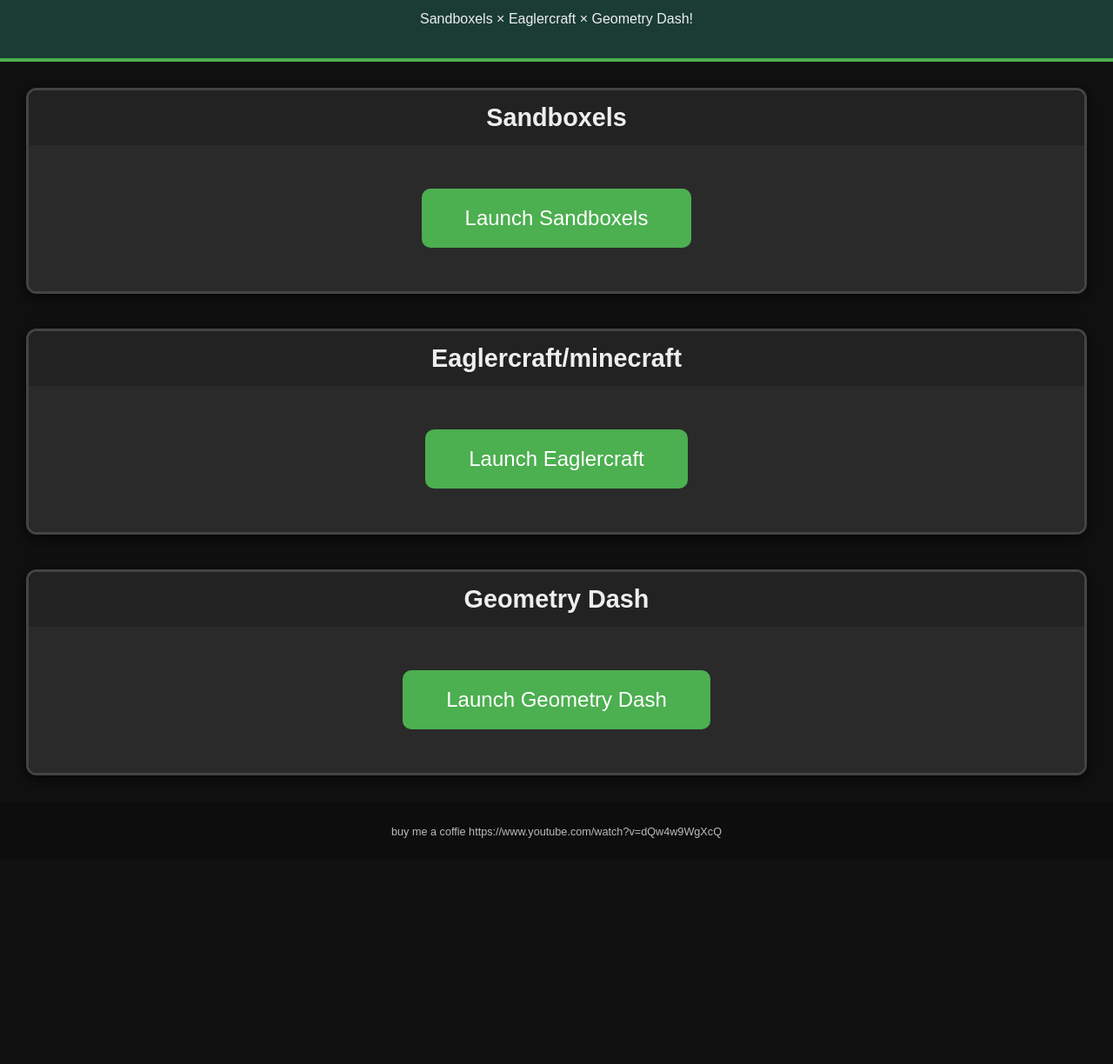
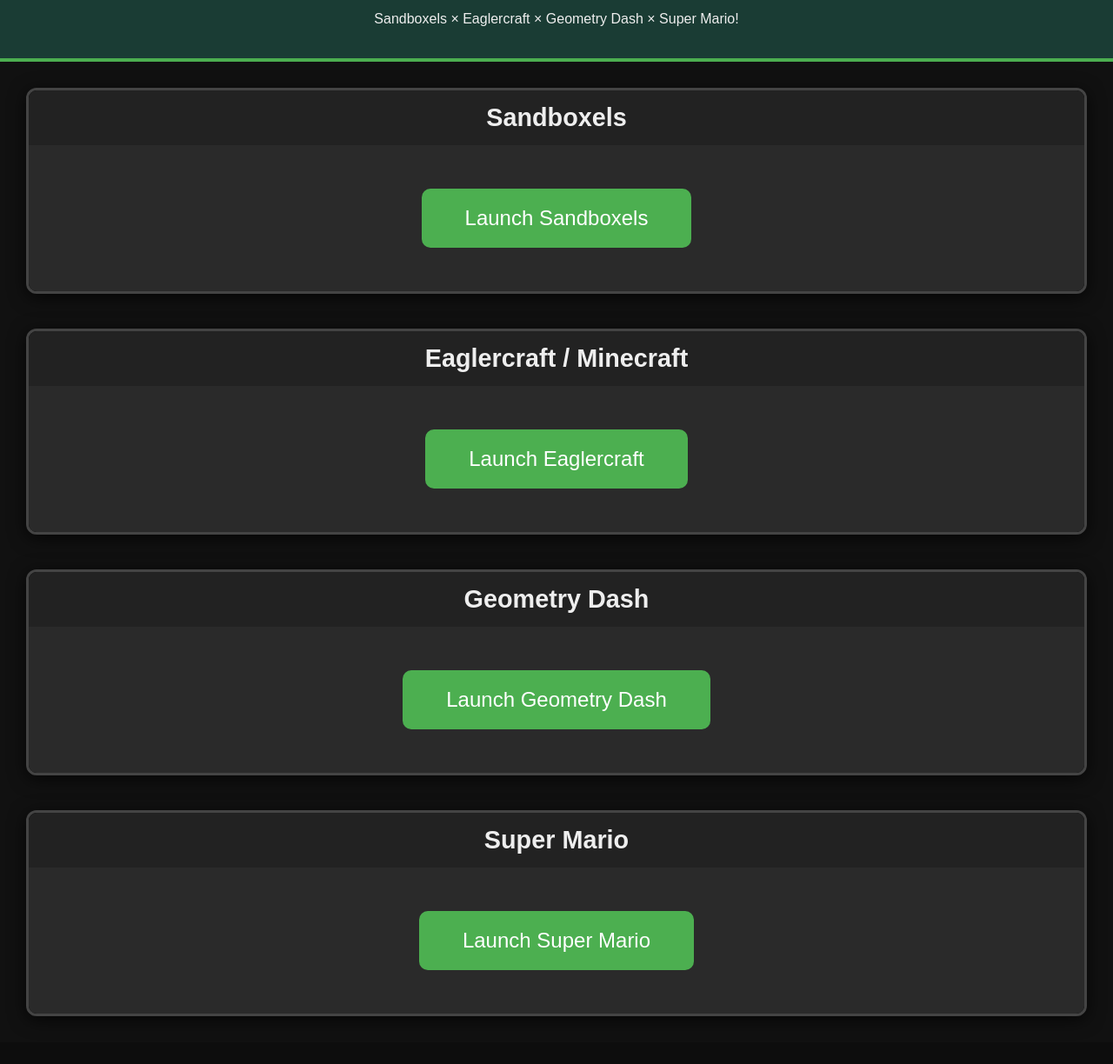
Before and after one commit to noob12341712/games, a plain HTML site: page index.html in a window 1280 px wide. Shown: the part 74-1298 px from the top of the page at 87% size. Before the commit the page ends 1063 px from the top, so only its background shows below. Drawn offline with Linux system fonts and the light colour scheme.

Commit message:
Update index.html

```diff
--- a/index.html
+++ b/index.html
@@ -3,7 +3,7 @@
 <head>
   <meta charset="UTF-8" />
   <meta name="viewport" content="width=device-width, initial-scale=1.0"/>
-  <title> Sandboxels + Eaglercraft + Geometry Dash</title>
+  <title>Sandboxels + Eaglercraft + Geometry Dash + Super Mario</title>
   <style>
     body {
       margin: 0;
@@ -92,33 +92,37 @@
 </head>
 <body>
   <header>
-    <h1> Game Hub</h1>
-    <p>Sandboxels × Eaglercraft × Geometry Dash!</p>
+    <h1>Game Hub</h1>
+    <p>Sandboxels × Eaglercraft × Geometry Dash × Super Mario!</p>
   </header>
   <div class="container">
     <div class="game-section">
-      <h2>Sandboxels </h2>
+      <h2>Sandboxels</h2>
       <div class="launch-area">
         <a href="sandboxels.html" target="_blank" class="offline-button" rel="noopener noreferrer">Launch Sandboxels</a>
       </div>
     </div>
-
     <div class="game-section">
-      <h2>Eaglercraft/minecraft </h2>
+      <h2>Eaglercraft / Minecraft</h2>
       <div class="launch-area">
         <a href="eaglercraft-offline.html" target="_blank" class="offline-button" rel="noopener noreferrer">Launch Eaglercraft</a>
       </div>
     </div>
-
     <div class="game-section">
-      <h2>Geometry Dash </h2>
+      <h2>Geometry Dash</h2>
       <div class="launch-area">
         <a href="geometry-dash-offline.html" target="_blank" class="offline-button" rel="noopener noreferrer">Launch Geometry Dash</a>
       </div>
     </div>
+    <div class="game-section">
+      <h2>Super Mario</h2>
+      <div class="launch-area">
+        <a href="mario.html" target="_blank" class="offline-button" rel="noopener noreferrer">Launch Super Mario</a>
+      </div>
+    </div>
   </div>
   <footer>
-    <small>buy me a coffie https://www.youtube.com/watch?v=dQw4w9WgXcQ</small>
+    <small>buy me a coffee https://www.youtube.com/watch?v=dQw4w9WgXcQ</small>
   </footer>
 </body>
 </html>
```
